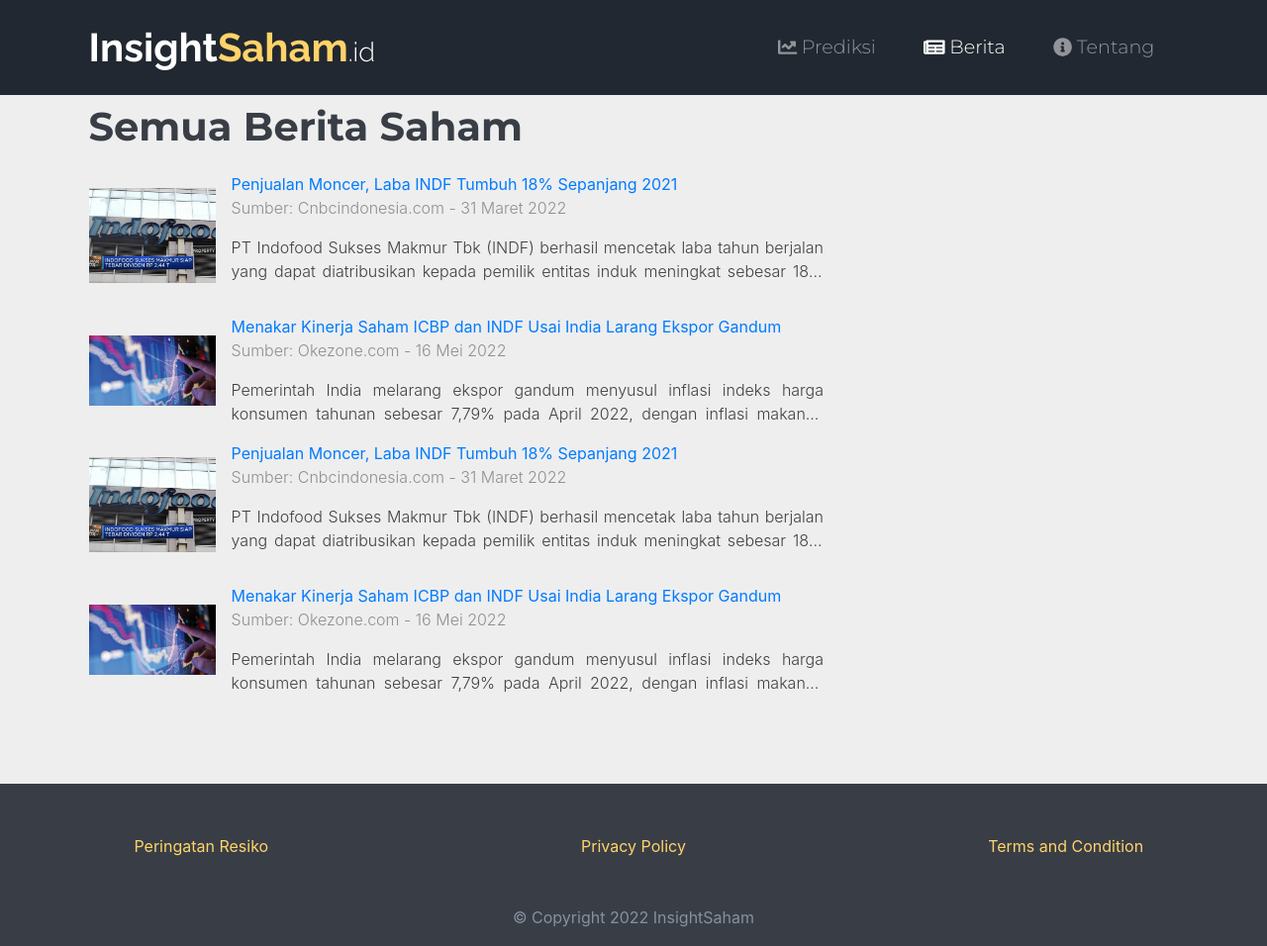
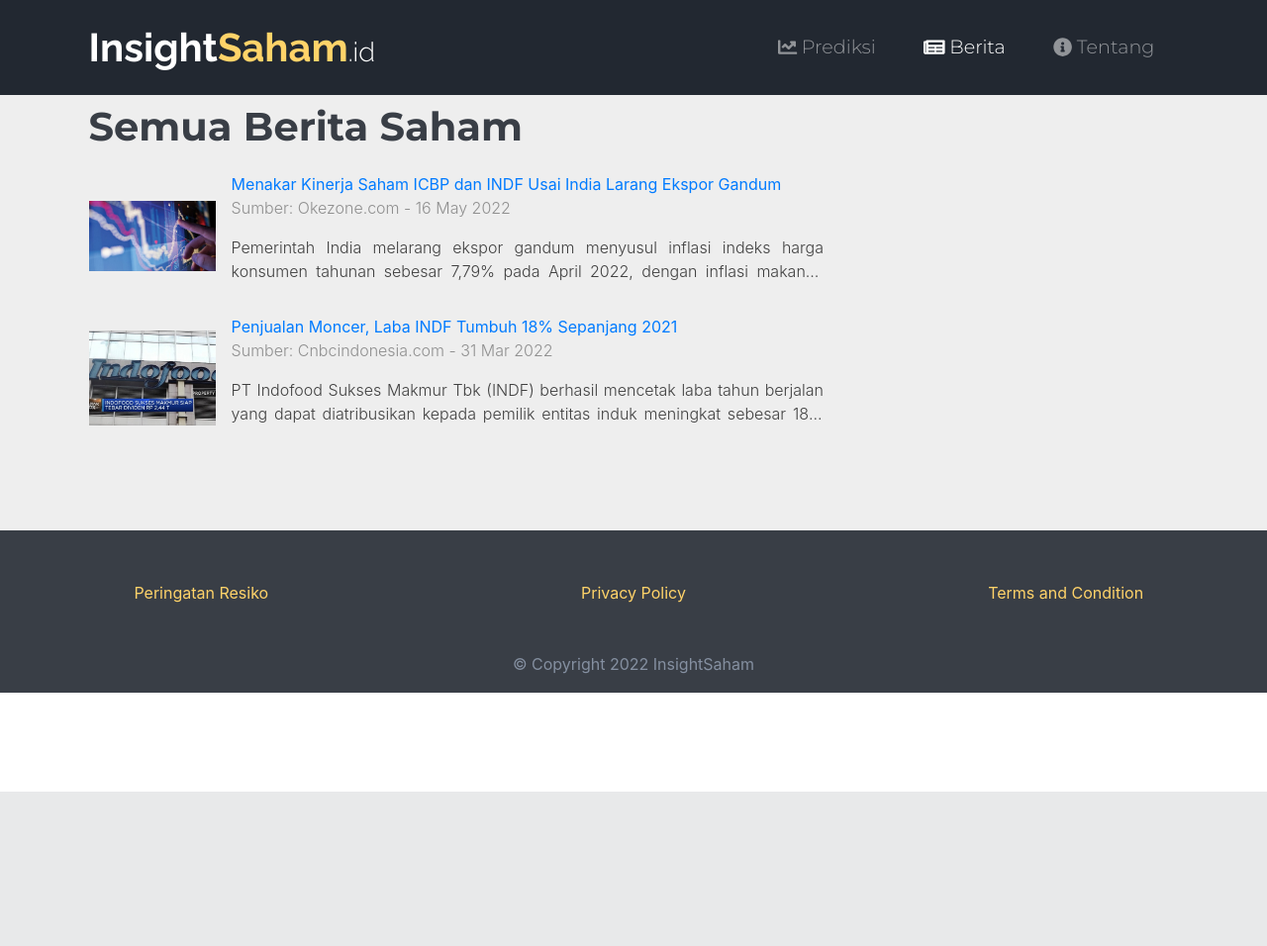
Before and after one commit to mercyano/insightsaham-site, a Flask app: page /berita in a window 1280 px wide. Shown: the whole page at 99% size. After the commit the page ends 800 px from the top, so only its background shows below. Run offline with Flask 2, Linux system fonts and the light colour scheme; data comes from the database, SQL or seed files in the repository; some libraries are stand-ins or nearby versions.

Commit message:
Menampilkan data berita.html dari tabel berita

```diff
--- a/main.py
+++ b/main.py
@@ -45,7 +45,8 @@
 
 @app.route('/berita')
 def berita():
-    return render_template('berita.html')
+    all_berita = Berita.query.order_by(Berita.tanggal_publish.desc()).all()
+    return render_template('berita.html', berita=all_berita)
 
 if __name__ == '__main__':
     app.run(debug=True)
--- a/templates/berita.html
+++ b/templates/berita.html
@@ -58,65 +58,18 @@
     <section class="white-section" id="all-news">
         <div class="container-fluid">
             <h1 class="section-heading">Semua Berita Saham</h1>
+            {% for brt in berita: %}
             <div class="media mt-3">
-                <img class="mr-3 news-image" src="static/images/berita-indofood-18-persen.png"
-                    alt="Gambar laba indofood tumbuh 18 persen">
+                <img class="mr-3 news-image" src="static/images/berita/{{ brt.judul }}.jpg"
+                    alt="Gambar berita {{ brt.judul }}">
                 <div class="media-body">
                     <a
-                        href="https://www.cnbcindonesia.com/market/20220331095334-17-327527/penjualan-moncer-laba-indf-tumbuh-18-sepanjang-2021">Penjualan
-                        Moncer, Laba INDF Tumbuh 18% Sepanjang 2021</a>
-                    <p class="gray-text">Sumber: Cnbcindonesia.com - 31 Maret 2022</p>
-                    <p class="news-text read-p">PT Indofood Sukses Makmur Tbk (INDF) berhasil mencetak laba tahun
-                        berjalan yang dapat diatribusikan kepada pemilik entitas induk meningkat sebesar 18% menjadi Rp
-                        7,64 triliun pada 2021, dari Rp 6,46 triliun pada 2020.</p>
+                        href="{{ brt.link_url }}">{{ brt.judul }}</a>
+                    <p class="gray-text">Sumber: {{ brt.sumber }} - {{ brt.tanggal_publish.strftime('%d %b %Y') }}</p>
+                    <p class="news-text read-p">{{ brt.teras }}</p>
                 </div>
             </div>
-            <div>
-                <div class="media mt-3">
-                    <img class="mr-3 news-image" src="static/images/berita-indofood-menakar-kinerja.png"
-                        alt="Gambar laba indofood tumbuh 18 persen">
-                    <div class="media-body">
-                        <a
-                            href="https://economy.okezone.com/read/2022/05/16/278/2595015/menakar-kinerja-saham-icbp-dan-indf-usai-india-larang-ekspor-gandum">Menakar
-                            Kinerja Saham ICBP dan INDF Usai India Larang Ekspor Gandum</a>
-                        <p class="gray-text">Sumber: Okezone.com - 16 Mei 2022</p>
-                        <div class="news-text read-p">
-                            Pemerintah India melarang ekspor gandum menyusul inflasi indeks harga konsumen tahunan
-                            sebesar 7,79% pada April 2022, dengan inflasi makanan melejit 8,38%.
-                        </div>
-                    </div>
-                </div>
-            </div>
-            <div class="media mt-3">
-                <img class="mr-3 news-image" src="static/images/berita-indofood-18-persen.png"
-                    alt="Gambar laba indofood tumbuh 18 persen">
-                <div class="media-body">
-                    <a
-                        href="https://www.cnbcindonesia.com/market/20220331095334-17-327527/penjualan-moncer-laba-indf-tumbuh-18-sepanjang-2021">Penjualan
-                        Moncer, Laba INDF Tumbuh 18% Sepanjang 2021</a>
-                    <p class="gray-text">Sumber: Cnbcindonesia.com - 31 Maret 2022</p>
-                    <p class="news-text read-p">PT Indofood Sukses Makmur Tbk (INDF) berhasil mencetak laba tahun
-                        berjalan yang dapat diatribusikan kepada pemilik entitas induk meningkat sebesar 18% menjadi Rp
-                        7,64 triliun pada 2021, dari Rp 6,46 triliun pada 2020.</p>
-                </div>
-            </div>
-            <div>
-                <div class="media mt-3">
-                    <img class="mr-3 news-image" src="static/images/berita-indofood-menakar-kinerja.png"
-                        alt="Gambar laba indofood tumbuh 18 persen">
-                    <div class="media-body">
-                        <a
-                            href="https://economy.okezone.com/read/2022/05/16/278/2595015/menakar-kinerja-saham-icbp-dan-indf-usai-india-larang-ekspor-gandum">Menakar
-                            Kinerja Saham ICBP dan INDF Usai India Larang Ekspor Gandum</a>
-                        <p class="gray-text">Sumber: Okezone.com - 16 Mei 2022</p>
-                        <div class="news-text read-p">
-                            Pemerintah India melarang ekspor gandum menyusul inflasi indeks harga konsumen tahunan
-                            sebesar 7,79% pada April 2022, dengan inflasi makanan melejit 8,38%.
-                        </div>
-                    </div>
-                </div>
-            </div>
-
+            {% endfor %}
 
         </div>
         </div>
```
Also changed, not shown: static/images/berita/Menakar Kinerja Saham ICBP dan INDF Usai India Larang Ekspor Gandum.jpg (renamed from static/images/berita-indofood-menakar-kinerja.png), static/images/berita/Penjualan Moncer, Laba INDF Tumbuh 18% Sepanjang 2021.jpg (renamed from static/images/berita-indofood-18-persen.png).
